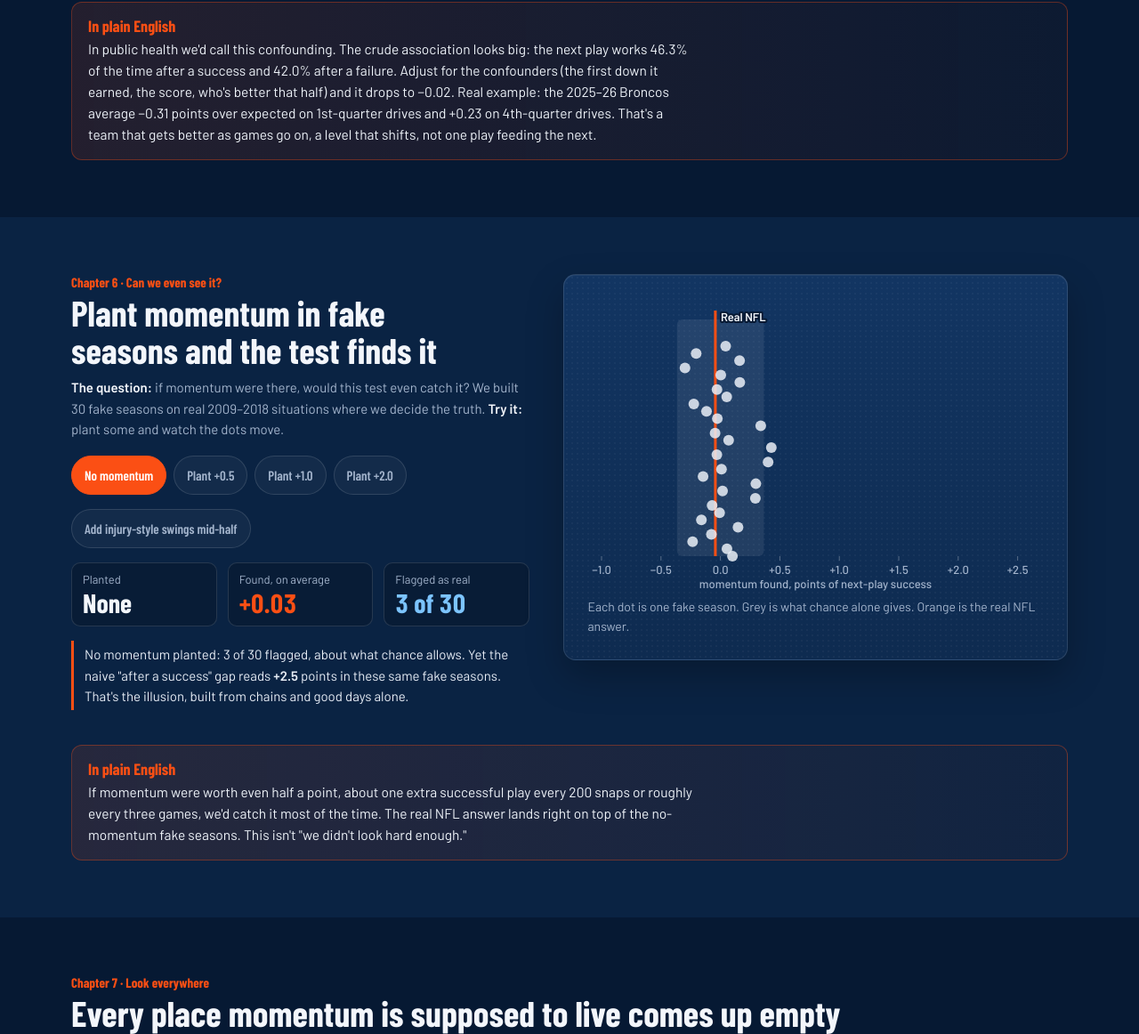
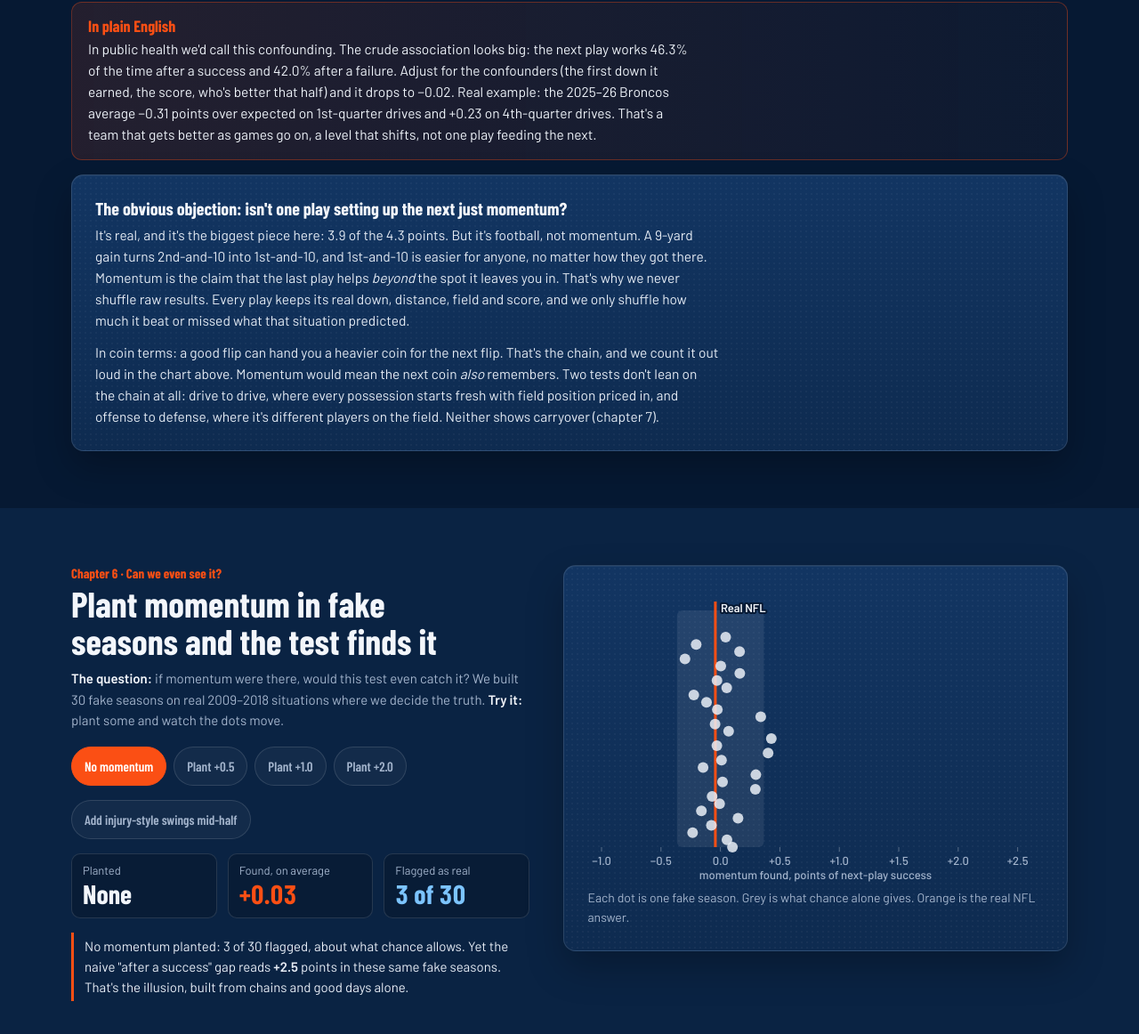
Before and after one commit to raahul2211/momentum-lab, a plain HTML site: page docs/index.html in a window 1280 px wide. Shown: the part 6332-7494 px from the top of the page at 89% size. Drawn offline with nearby package versions, Linux system fonts and the light colour scheme; a web font is replaced by a local one.

Commit message:
Address the setup objection: chain vs momentum
Co-Authored-By: Claude Opus 5.5 <noreply@anthropic.com>
Claude-Session: https://claude.ai/code/session_01RwXXhYN8Zp2XugZ3o51G2L

```diff
--- a/docs/index.html
+++ b/docs/index.html
@@ -317,6 +317,9 @@ footer{padding:24px max(5vw,16px);color:var(--dim);font-size:13.5px;border-top:1
 <div class="imp"><h3>The sideline</h3><p>Coaches really do change calls after big moments, as the video showed. That's momentum in decisions, not in results.</p></div>
 </div>
 <div class="plain"><h3>In plain English</h3><p>In public health we'd call this confounding. The crude association looks big: the next play works 46.3% of the time after a success and 42.0% after a failure. Adjust for the confounders (the first down it earned, the score, who's better that half) and it drops to −0.02. Real example: the 2025–26 Broncos average −0.31 points over expected on 1st-quarter drives and +0.23 on 4th-quarter drives. That's a team that gets better as games go on, a level that shifts, not one play feeding the next.</p></div>
+<div class="board" style="margin-top:16px"><h3>The obvious objection: isn't one play setting up the next just momentum?</h3>
+<p style="max-width:80ch;font-size:15.5px;color:#e4ebf4">It's real, and it's the biggest piece here: 3.9 of the 4.3 points. But it's football, not momentum. A 9-yard gain turns 2nd-and-10 into 1st-and-10, and 1st-and-10 is easier for anyone, no matter how they got there. Momentum is the claim that the last play helps <i>beyond</i> the spot it leaves you in. That's why we never shuffle raw results. Every play keeps its real down, distance, field and score, and we only shuffle how much it beat or missed what that situation predicted.</p>
+<p style="max-width:80ch;font-size:15.5px;color:#e4ebf4;margin:0">In coin terms: a good flip can hand you a heavier coin for the next flip. That's the chain, and we count it out loud in the chart above. Momentum would mean the next coin <i>also</i> remembers. Two tests don't lean on the chain at all: drive to drive, where every possession starts fresh with field position priced in, and offense to defense, where it's different players on the field. Neither shows carryover (chapter 7).</p></div>
 </div></section>
 
 <section class="band" id="test"><div class="wrap grid2">
@@ -405,7 +408,7 @@ footer{padding:24px max(5vw,16px);color:var(--dim);font-size:13.5px;border-top:1
 </div>
 <div class="steps">
 <div class="step"><h3>1. Score every play against its situation</h3><p>A boosted model gives each snap a chance of success (EPA &gt; 0) from down, distance, field, clock, score, timeouts, pass or run, the spread and total, and each team's form from earlier games. It never sees earlier plays from the same game. Borrowed from basketball's shot-difficulty controls (Bocskocsky, Ezekowitz &amp; Stein 2014).</p></div>
-<div class="step"><h3>2. Hold "better that day" fixed</h3><p>Shuffle each offense's plays inside each half, 2,000 times. That keeps α in the baseline and cancels the streak-selection bias that reversed the original hot-hand finding (Miller &amp; Sanjurjo 2018). What survives is order.</p></div>
+<div class="step"><h3>2. Hold "better that day" fixed</h3><p>Shuffle each offense's plays inside each half, 2,000 times. Each play keeps its real situation; only its beat-or-miss moves. That keeps α in the baseline and cancels the streak-selection bias that reversed the original hot-hand finding (Miller &amp; Sanjurjo 2018). What survives is order.</p></div>
 <div class="step"><h3>3. Drives as sums, not averages</h3><p>Our first fumble test showed momentum at p &lt; .001. It was an artifact: averaging within a drive is biased by drive length. Sums aren't, so drives use points over expected, with the last drive's length controlled (tired defenses).</p></div>
 <div class="step"><h3>4. Let luck run the experiment</h3><p>Who recovers a fumble is close to a coin flip within fumble type, and pre-fumble form doesn't predict the bounce (p = .37 and .95). Compare bounces to the defense with bounces to the offense.</p></div>
 <div class="step"><h3>5. Write it down, then look</h3><p>Built on 1999–2018. The four main tests were committed to PREREG.md, then run once on 2019–2025 and again on 2026 to date. Holm correction across the four.</p></div>
```
